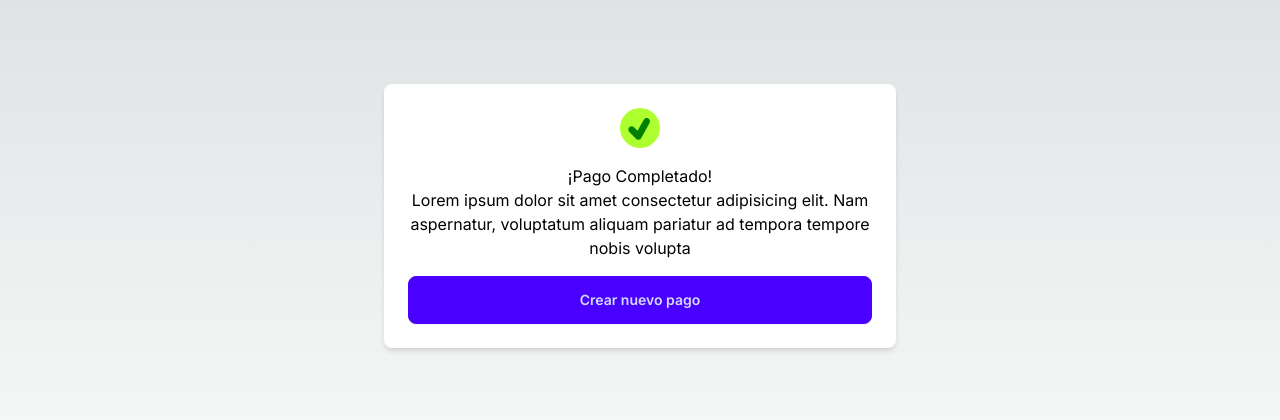
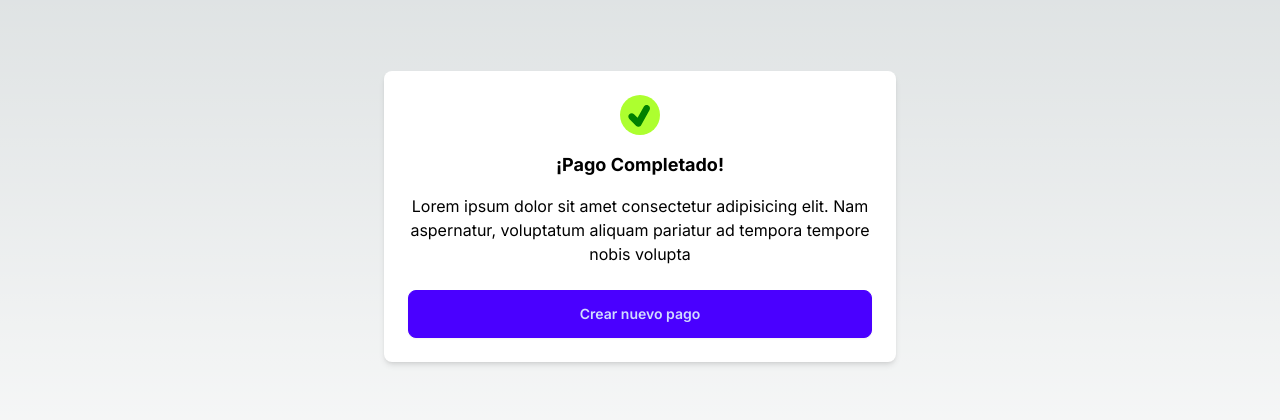
Before and after one commit to BertoPolo/bitnovo-test, a Next.js app: page /payment/success in a window 1280 px wide. Shown: the part 184-604 px from the top of the page. Built offline with nearby package versions, Linux system fonts and the light colour scheme.

Commit message:
/success style

```diff
--- a/app/globals.css
+++ b/app/globals.css
@@ -21,6 +21,10 @@ body {
   background: linear-gradient(to bottom, transparent, rgb(var(--background-end-rgb))) rgb(var(--background-start-rgb));
 }
 
+h3 {
+  font-size: large;
+  font-weight: bolder;
+}
 .tick {
   background-color: greenyellow;
   color: green;
--- a/app/payment/success/page.tsx
+++ b/app/payment/success/page.tsx
@@ -20,10 +20,12 @@ const PaymentOk = () => {
             <path d="M16.972 6.251c-.967-.538-2.185-.188-2.720.777l-3.713 6.682-2.125-2.125c-.781-.781-2.047-.781-2.828 0-.781.781-.781 2.047 0 2.828l4 4c.378.379.888.587 1.414.587l.277-.020c.621-.087 1.166-.460 1.471-1.009l5-9c.537-.966.189-2.183-.776-2.720z"></path>
           </svg>
         </div>
+
         <h3>¡Pago Completado!</h3>
-        <p className="mb-4">
+        <p className="mb-6 mt-4">
           Lorem ipsum dolor sit amet consectetur adipisicing elit. Nam aspernatur, voluptatum aliquam pariatur ad tempora tempore nobis volupta
         </p>
+
         <Link href={"/payment"}>
           <button className="btn btn-primary w-full">Crear nuevo pago</button>
         </Link>
```
